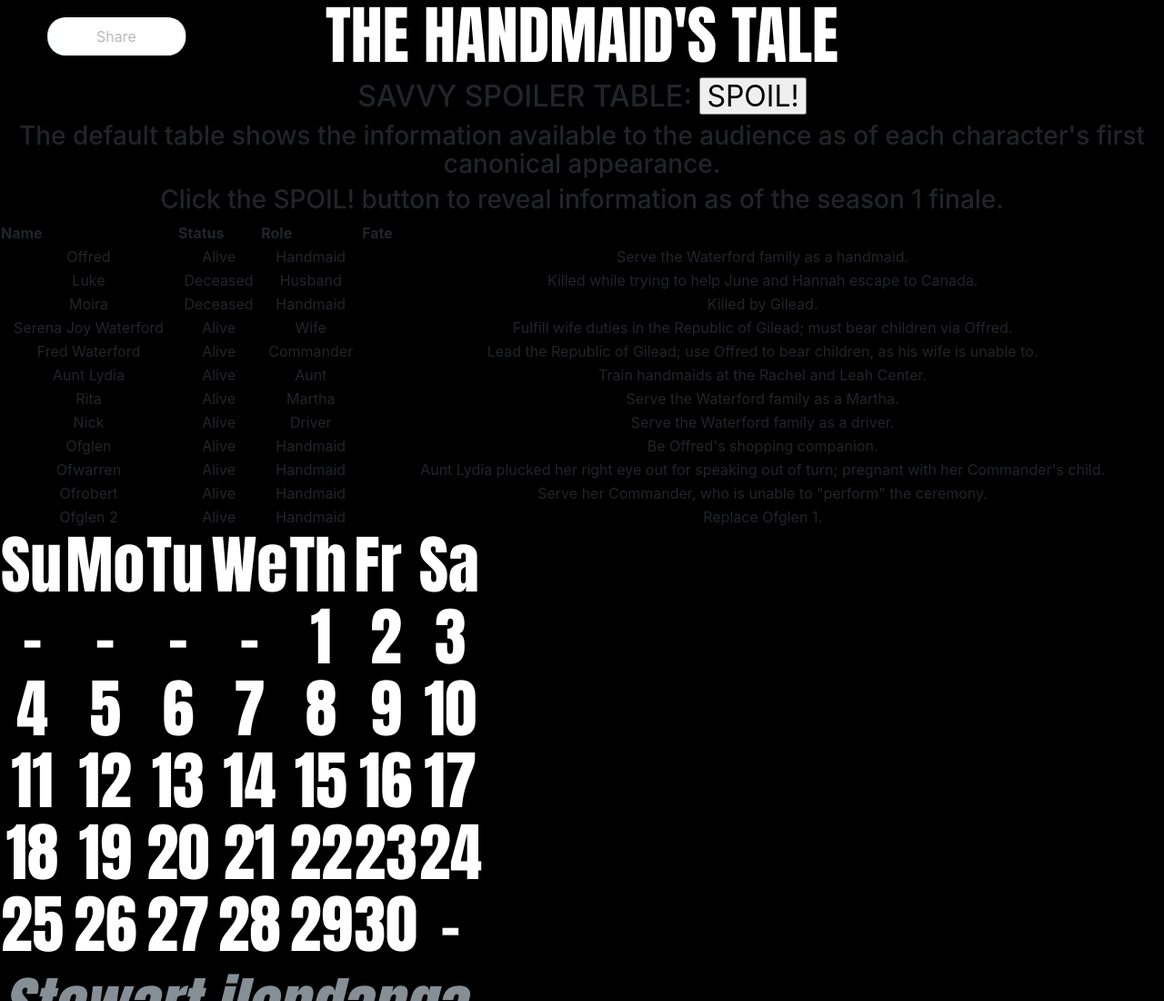
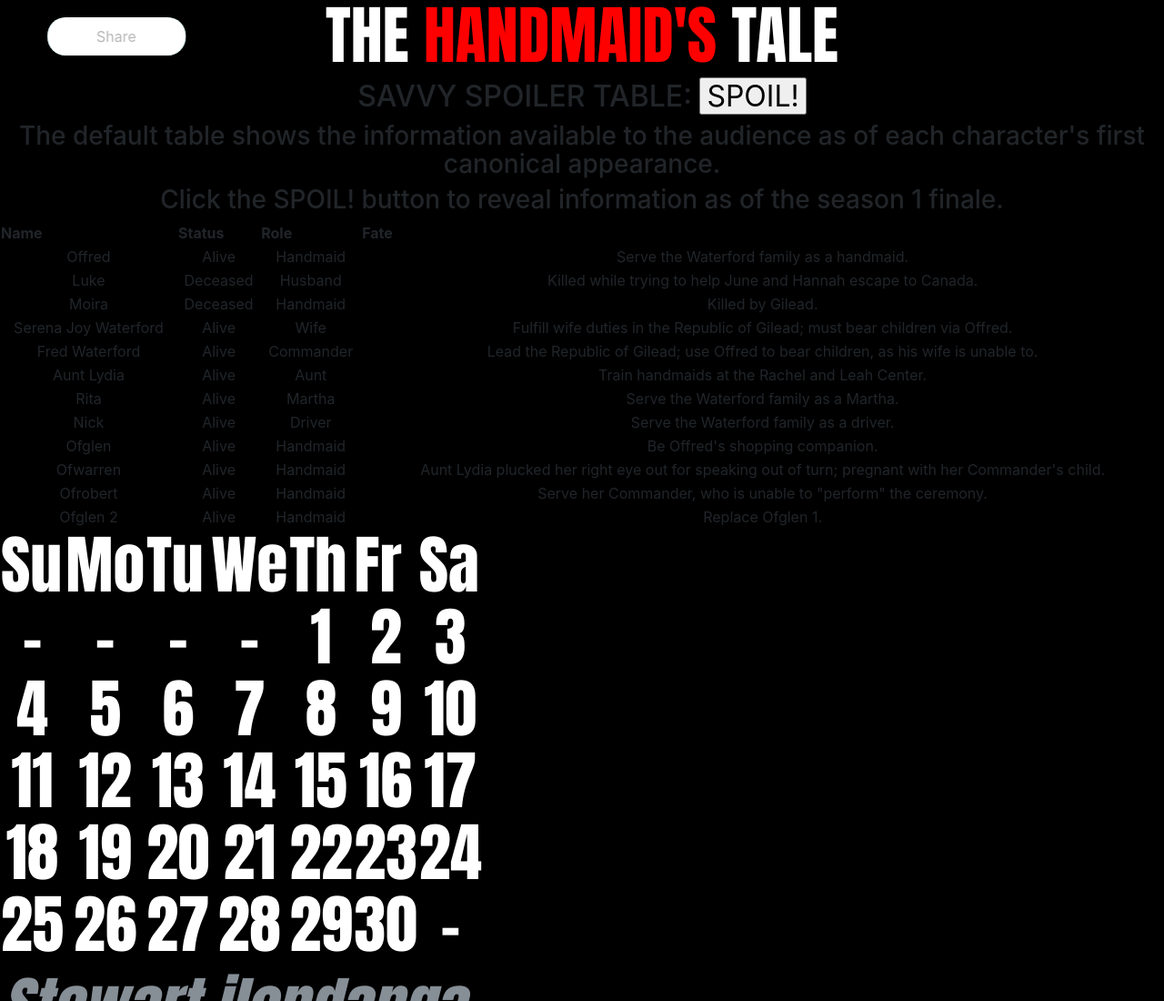
Before and after one commit to stewilondanga/finale-spoiler, a plain HTML site: page index.html in a window 1280 px wide. Shown: the top 1100 px of the page at 91% size. Drawn offline with nearby package versions, Linux system fonts and the light colour scheme; a script that the page names is missing.

Commit message:
add css/styles.css

```diff
--- a/css/styles.css
+++ b/css/styles.css
@@ -110,11 +110,11 @@ h1 {
   color: white;
 }
 
-/*
-span.handmaid{
-    color:red;
+span.handmaid {
+  color: red;
 }
 
+/*
 .fate{
   color:white;
 }
```
